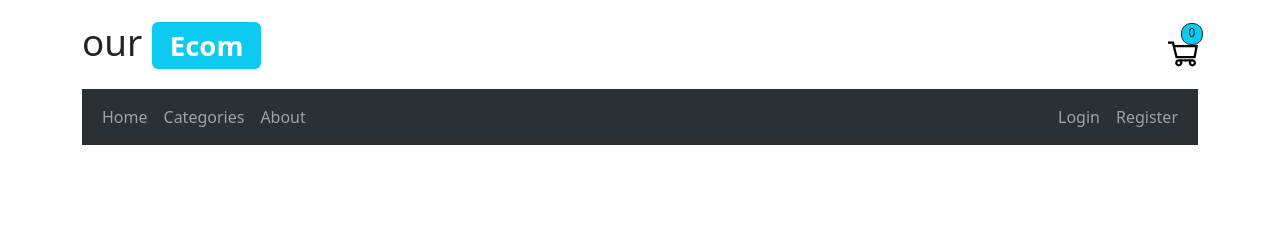
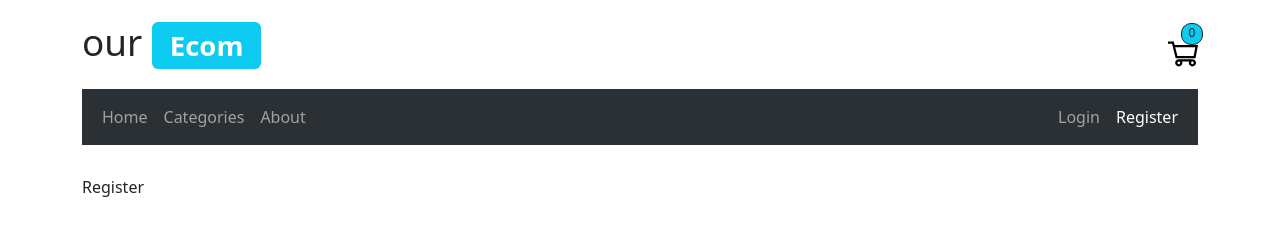
Before and after one commit to ahmedbadry-dev/e-Commerce-typescript, a React (Vite) app: page /register in a window 1280 px wide. Shown: the top 249 px of the page. Built offline with nearby package versions, Linux system fonts and the light colour scheme.

Commit message:
feat(routes): setup JSX-based routing

```diff
--- a/src/components/common/Header/Header.tsx
+++ b/src/components/common/Header/Header.tsx
@@ -1,3 +1,4 @@
+import { NavLink } from "react-router-dom";
 import { HeaderBasket } from "@components/eCommerce";
 import {
     Badge,
@@ -32,13 +33,13 @@ function Header() {
                     <Navbar.Toggle aria-controls="basic-navbar-nav" />
                     <Navbar.Collapse id="basic-navbar-nav">
                         <Nav className="me-auto">
-                            <Nav.Link href="#home">Home</Nav.Link>
-                            <Nav.Link href="#Categories">Categories</Nav.Link>
-                            <Nav.Link href="#About">About</Nav.Link>
+                            <Nav.Link as={NavLink} to="/">Home</Nav.Link>
+                            <Nav.Link as={NavLink} to="categories">Categories</Nav.Link>
+                            <Nav.Link as={NavLink} to="about-us">About</Nav.Link>
                         </Nav>
                         <Nav >
-                            <Nav.Link href="#Login">Login</Nav.Link>
-                            <Nav.Link href="#Register">Register</Nav.Link>
+                            <Nav.Link as={NavLink} to="login">Login</Nav.Link>
+                            <Nav.Link as={NavLink} to="register">Register</Nav.Link>
                         </Nav>
                     </Navbar.Collapse>
                 </Container>
--- a/src/layouts/MainLayout/MainLayout.tsx
+++ b/src/layouts/MainLayout/MainLayout.tsx
@@ -1,8 +1,10 @@
+import { Outlet } from "react-router-dom";
 import { Container } from "react-bootstrap"
 import { Header, Footer } from "@components/common";
 
 
 import styles from './styles.module.css'
+
 
 const { container, wrapper } = styles;
 
@@ -10,7 +12,9 @@ const MainLayout = () => {
     return (
         <Container className={container}>
             <Header />
-            <div className={wrapper}></div>
+            <div className={wrapper}>
+                <Outlet />
+            </div>
             <Footer />
         </Container>
     )
--- a/src/main.tsx
+++ b/src/main.tsx
@@ -1,13 +1,11 @@
 import { createRoot } from 'react-dom/client'
-
-
-// layouts
-import { MainLayout } from '@layouts/index'
-
+import AppRouter from '@routes/AppRouter';
 
 //style
 import 'bootstrap/dist/css/bootstrap.min.css';
 
-createRoot(document.getElementById('root')!).render(
-  <MainLayout />
-)
+
+createRoot(document.getElementById('root')!)
+  .render(
+    <AppRouter />
+  )
--- /dev/null
+++ b/src/pages/Login.tsx
@@ -0,0 +1,8 @@
+
+const Login = () => {
+    return (
+        <div>Login</div>
+    )
+}
+
+export default Login
--- /dev/null
+++ b/src/pages/Register.tsx
@@ -0,0 +1,10 @@
+
+const Register = () => {
+    return (
+        <div>
+            Register
+        </div>
+    )
+}
+
+export default Register
--- /dev/null
+++ b/src/routes/AppRouter.tsx
@@ -0,0 +1,40 @@
+import { createBrowserRouter, createRoutesFromElements, Route, RouterProvider } from 'react-router-dom'
+
+
+// pages
+import Home from '@pages/Home';
+import Categories from '@pages/Categories';
+import Products from '@pages/Products';
+import AboutUs from '@pages/AboutUs';
+import Login from '@pages/Login';
+import Register from '@pages/Register';
+
+
+// layouts
+import { MainLayout } from '@layouts/index'
+
+
+
+const router = createBrowserRouter(
+    createRoutesFromElements(
+        <Route path='/' element={<MainLayout />}>
+            <Route index element={<Home />} />
+            <Route path='categories' element={<Categories />} />
+            <Route path='products/:prefix' element={<Products />} />
+            <Route path='about-us' element={<AboutUs />} />
+            <Route path='login' element={<Login />} />
+            <Route path='register' element={<Register />} />
+        </Route>
+    ),
+    {
+        basename: import.meta.env.BASE_URL,
+    }
+)
+
+const AppRouter = () => {
+    return (
+        <RouterProvider router={router} />
+    )
+}
+
+export default AppRouter
```
Also changed, not shown: src/styles/global.css (added).
